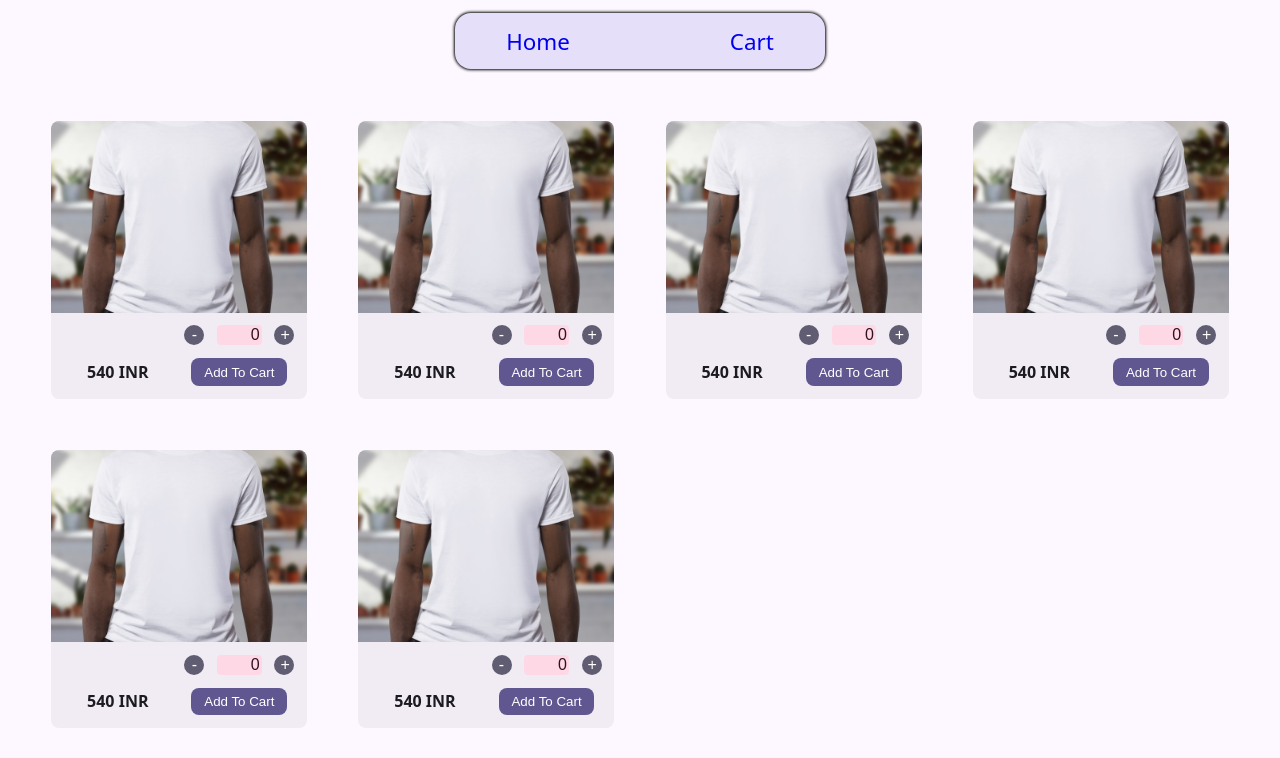
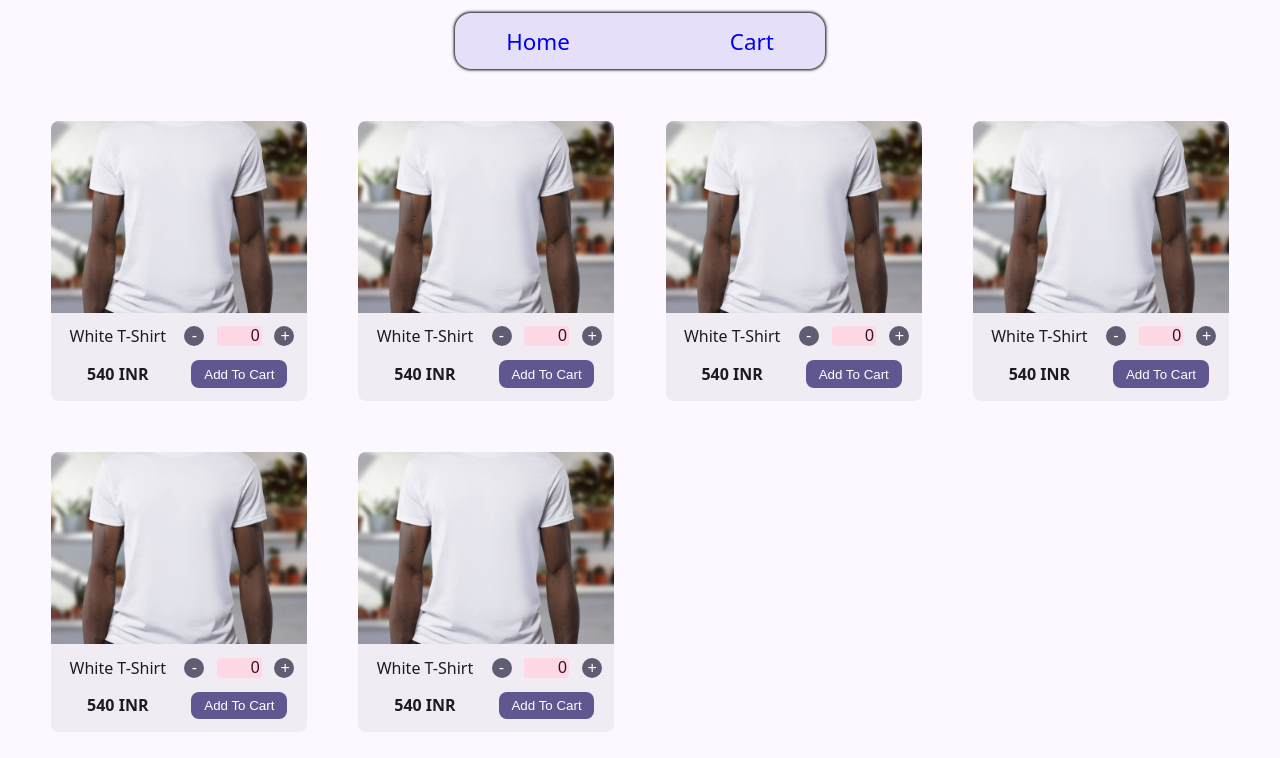
Before and after one commit to ajayfoo/odin-shopping-cart, a React (Vite) app: page / in a window 1280 px wide. Shown: the top 758 px of the page. Built offline with nearby package versions, Linux system fonts and the light colour scheme.

Commit message:
refactor: move ErrorPage to ErrorPage dir

```diff
--- a/src/components/Home/Home.jsx
+++ b/src/components/Home/Home.jsx
@@ -6,32 +6,32 @@ export default function Home() {
     <div className={classes.home}>
       <ProductCard
         imgSrc="src/images/t-shirt.jpg"
-        title="White T-Shirt"
+        name="White T-Shirt"
         price={540}
       />
       <ProductCard
         imgSrc="src/images/t-shirt.jpg"
-        title="White T-Shirt"
+        name="White T-Shirt"
         price={540}
       />
       <ProductCard
         imgSrc="src/images/t-shirt.jpg"
-        title="White T-Shirt"
+        name="White T-Shirt"
         price={540}
       />
       <ProductCard
         imgSrc="src/images/t-shirt.jpg"
-        title="White T-Shirt"
+        name="White T-Shirt"
         price={540}
       />
       <ProductCard
         imgSrc="src/images/t-shirt.jpg"
-        title="White T-Shirt"
+        name="White T-Shirt"
         price={540}
       />
       <ProductCard
         imgSrc="src/images/t-shirt.jpg"
-        title="White T-Shirt"
+        name="White T-Shirt"
         price={540}
       />
     </div>
--- a/src/main.jsx
+++ b/src/main.jsx
@@ -3,7 +3,7 @@ import ReactDOM from "react-dom/client";
 import App from "./App.jsx";
 import "./main.css";
 import { createBrowserRouter, RouterProvider } from "react-router-dom";
-import ErrorPage from "./ErrorPage.jsx";
+import ErrorPage from "./ErrorPage/ErrorPage.jsx";
 import Cart from "./components/Cart/Cart.jsx";
 import Home from "./components/Home/Home.jsx";
 
```
Also changed, not shown: src/ErrorPage/ErrorPage.jsx (renamed from src/ErrorPage.jsx), src/ErrorPage/ErrorPage.module.css (renamed from src/ErrorPage.module.css).
